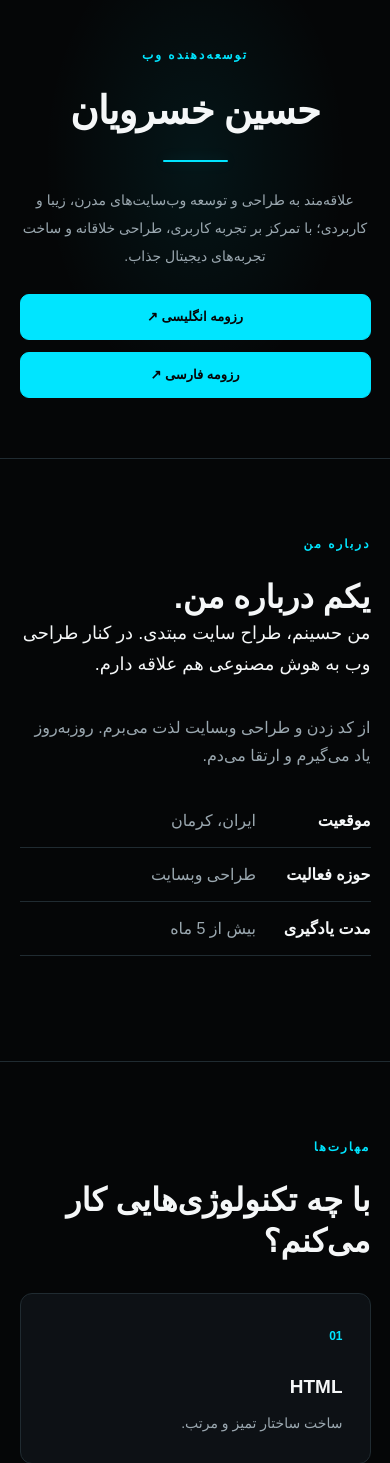
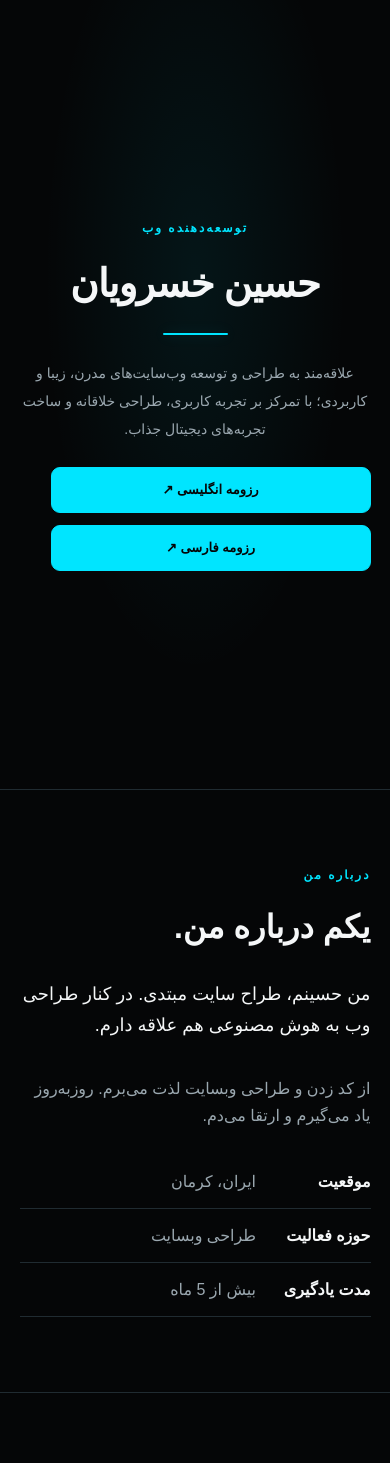
Before and after one commit to Luffysun09/Real-Web-Project, a Django app: page / in a window 390 px wide. Shown: the part 47-1510 px from the top of the page. Run offline with Django 5.2, Linux system fonts and the light colour scheme.

Commit message:
Update Style.css

```diff
--- a/mywebsite/static/css/Style.css
+++ b/mywebsite/static/css/Style.css
@@ -700,8 +700,10 @@ footer a:hover {
         display: flex;
         flex-direction: column;
         align-items: center;
+        justify-content: center;
         gap: 12px;
         padding: 12px 5%;
+        box-sizing: border-box;
     }
 
     .logo,
@@ -731,12 +733,17 @@ footer a:hover {
     .section {
         padding-left: 5%;
         padding-right: 5%;
+        box-sizing: border-box;
     }
 
     .home {
-        min-height: auto;
-        padding-top: 45px;
-        padding-bottom: 60px;
+        min-height: calc(100svh - 55px);
+        display: flex;
+        flex-direction: column;
+        justify-content: center;
+        align-items: center;
+        padding-top: 35px;
+        padding-bottom: 35px;
     }
 
     .home h1 {
@@ -765,6 +772,7 @@ footer a:hover {
         align-items: stretch;
         gap: 12px;
         width: 100%;
+        max-width: 320px;
     }
 
     .resume-button {
@@ -775,6 +783,7 @@ footer a:hover {
         background-color: var(--cyan);
         color: var(--bg);
         border-color: var(--cyan);
+        box-sizing: border-box;
     }
 
     .resume-button:hover {
@@ -792,7 +801,7 @@ footer a:hover {
     }
 
     .about {
-        transform: translateY(-30px);
+        transform: none !important;
     }
 
     .about-main {
@@ -838,9 +847,3 @@ footer a:hover {
         transition-duration: 0.01ms !important;
     }
 }
-
-@media (max-width: 550px) {
-    .section.about {
-        transform: translateY(-50px) !important;
-    }
-}
```
